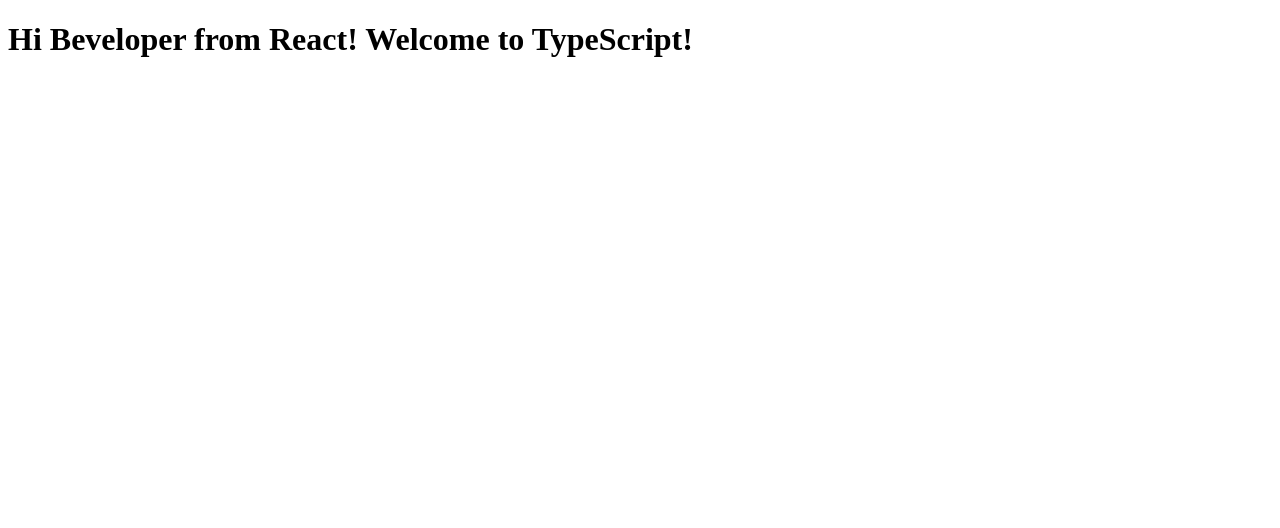
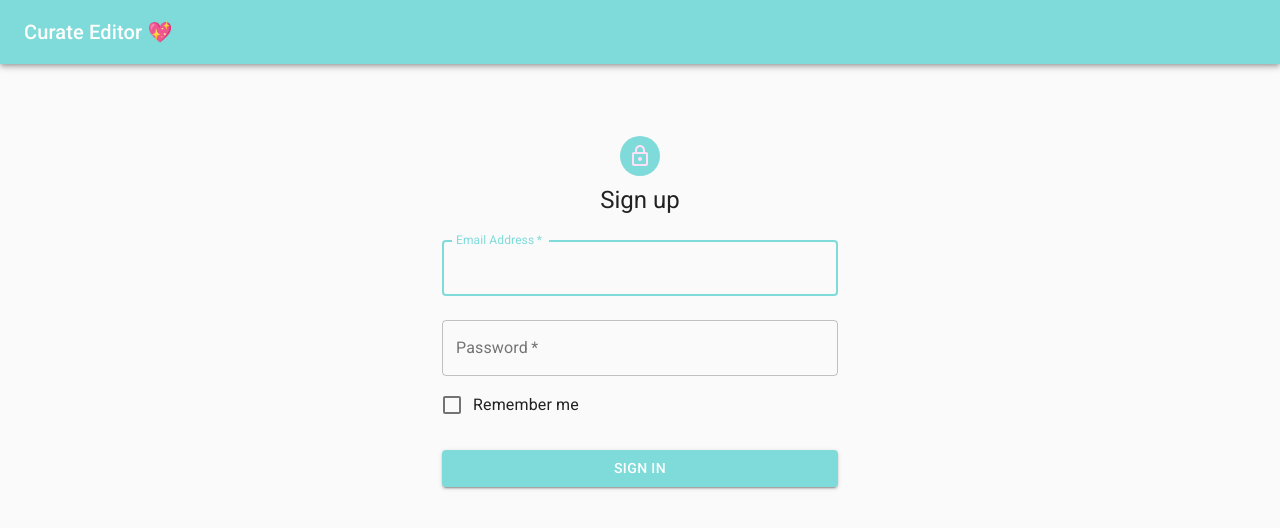
Before and after one commit to PranjalAgni/curate-editor, a React app in the folder packages/web/: page / in a window 1280 px wide. Shown: the top 528 px of the page. Built offline with nearby package versions, Linux system fonts and the light colour scheme.

Commit message:
:sparkles: added signup + theme + router

```diff
--- a/packages/web/package.json
+++ b/packages/web/package.json
@@ -11,8 +11,12 @@
   "author": "",
   "license": "ISC",
   "dependencies": {
+    "@material-ui/core": "^4.11.4",
+    "@material-ui/icons": "^4.11.2",
+    "@material-ui/styles": "^4.11.4",
     "react": "^17.0.2",
     "react-dom": "^17.0.2",
+    "react-router-dom": "^5.2.0",
     "webpack": "^5.35.1",
     "webpack-dev-server": "^3.11.2"
   },
@@ -24,8 +28,10 @@
     "@babel/preset-env": "^7.13.15",
     "@babel/preset-react": "^7.13.13",
     "@babel/preset-typescript": "^7.13.0",
+    "@types/material-ui": "^0.21.8",
     "@types/react": "^17.0.3",
     "@types/react-dom": "^17.0.3",
+    "@types/react-router-dom": "^5.1.7",
     "@typescript-eslint/eslint-plugin": "^4.22.0",
     "@typescript-eslint/parser": "^4.22.0",
     "babel-loader": "^8.2.2",
--- a/packages/web/src/App.tsx
+++ b/packages/web/src/App.tsx
@@ -1,14 +1,12 @@
+import CssBaseline from "@material-ui/core/CssBaseline";
 import React from "react";
+import AppRouter from "./router/index";
 
-export interface HelloWorldProps {
-  userName: string;
-  lang: string;
-}
-
-const App = ({ userName, lang }: HelloWorldProps) => (
-  <h1>
-    Hi {userName} from React! Welcome to {lang}!
-  </h1>
+const App = () => (
+  <>
+    <CssBaseline />
+    <AppRouter />
+  </>
 );
 
 export default App;
--- /dev/null
+++ b/packages/web/src/components/Navbar.tsx
@@ -0,0 +1,18 @@
+import React from "react";
+import AppBar from "@material-ui/core/AppBar";
+import Toolbar from "@material-ui/core/Toolbar";
+import Typography from "@material-ui/core/Typography";
+
+const Navbar = () => (
+  <div>
+    <AppBar position="static">
+      <Toolbar>
+        <Typography variant="h6" color="inherit">
+          Curate Editor 💖
+        </Typography>
+      </Toolbar>
+    </AppBar>
+  </div>
+);
+
+export default Navbar;
--- a/packages/web/src/index.html
+++ b/packages/web/src/index.html
@@ -2,8 +2,9 @@
 <html>
     <head>
         <meta charset="utf-8" />
-        <meta name="viewport" content="width=device-width, initial-scale=1" />
+        <meta name="viewport" content="minimum-scale=1, initial-scale=1, width=device-width" />
         <title>Curate Editor</title>
+        <link rel="stylesheet" href="https://fonts.googleapis.com/css?family=Roboto:300,400,500,700&display=swap" />
     </head>
     <body class="font-sans antialiased">
         <div id="root"></div>
--- a/packages/web/src/index.tsx
+++ b/packages/web/src/index.tsx
@@ -2,7 +2,4 @@
 import ReactDOM from "react-dom";
 import App from "./App";
 
-ReactDOM.render(
-  <App userName="Beveloper" lang="TypeScript" />,
-  document.getElementById("root")
-);
+ReactDOM.render(<App />, document.getElementById("root"));
--- /dev/null
+++ b/packages/web/src/router/AppRouter.tsx
@@ -0,0 +1,19 @@
+import { ThemeProvider } from "@material-ui/styles";
+import React from "react";
+import { HashRouter, Switch, Route } from "react-router-dom";
+import Navbar from "../components/Navbar";
+import Signup from "../ui/Signup";
+import theme from "../theme/index";
+
+const AppRouter = () => (
+  <ThemeProvider theme={theme}>
+    <Navbar />
+    <HashRouter>
+      <Switch>
+        <Route exact path="/" component={Signup} />
+      </Switch>
+    </HashRouter>
+  </ThemeProvider>
+);
+
+export default AppRouter;
--- /dev/null
+++ b/packages/web/src/router/index.ts
@@ -0,0 +1,3 @@
+import AppRouter from "./AppRouter";
+
+export default AppRouter;
--- /dev/null
+++ b/packages/web/src/theme/index.ts
@@ -0,0 +1,9 @@
+import { createMuiTheme } from "@material-ui/core";
+import palette from "./palette";
+
+// overrides and typography will eventually also be here
+const theme = createMuiTheme({
+  palette
+});
+
+export default theme;
--- /dev/null
+++ b/packages/web/src/theme/palette.ts
@@ -0,0 +1,14 @@
+export default {
+  primary: {
+    main: "#7fdbda",
+    light: "#ade498",
+    dark: "#251f44",
+    contrastText: "#fff"
+  },
+  secondary: {
+    main: "#ffe0f7",
+    light: "#fe91ca",
+    dark: "#d3dbff",
+    contrastText: "#fff"
+  }
+};
--- /dev/null
+++ b/packages/web/src/ui/Signup.tsx
@@ -0,0 +1,85 @@
+import React from "react";
+import {
+  Container,
+  Avatar,
+  Typography,
+  TextField,
+  Button,
+  FormControlLabel,
+  Checkbox
+} from "@material-ui/core";
+import { LockOutlined } from "@material-ui/icons";
+import { makeStyles } from "@material-ui/core/styles";
+
+const useStyles = makeStyles((theme) => ({
+  paper: {
+    marginTop: theme.spacing(8),
+    display: "flex",
+    flexDirection: "column",
+    alignItems: "center"
+  },
+  avatar: {
+    margin: theme.spacing(1),
+    backgroundColor: theme.palette.primary.main
+  },
+  form: {
+    width: "100%", // Fix IE 11 issue.
+    marginTop: theme.spacing(1)
+  },
+  submit: {
+    margin: theme.spacing(3, 0, 2)
+  }
+}));
+const Signup = () => {
+  const classes = useStyles();
+  return (
+    <Container component="main" maxWidth="xs">
+      <div className={classes.paper}>
+        <Avatar className={classes.avatar}>
+          <LockOutlined color="secondary" />
+        </Avatar>
+        <Typography component="h1" variant="h5">
+          Sign up
+        </Typography>
+        <form className={classes.form} noValidate>
+          <TextField
+            variant="outlined"
+            margin="normal"
+            required
+            fullWidth
+            id="email"
+            label="Email Address"
+            name="email"
+            autoComplete="email"
+            autoFocus
+          />
+          <TextField
+            variant="outlined"
+            margin="normal"
+            required
+            fullWidth
+            name="password"
+            label="Password"
+            type="password"
+            id="password"
+            autoComplete="current-password"
+          />
+          <FormControlLabel
+            control={<Checkbox value="remember" color="primary" />}
+            label="Remember me"
+          />
+          <Button
+            type="submit"
+            fullWidth
+            variant="contained"
+            color="primary"
+            className={classes.submit}
+          >
+            Sign In
+          </Button>
+        </form>
+      </div>
+    </Container>
+  );
+};
+export default Signup;
--- a/packages/web/webpack.config.js
+++ b/packages/web/webpack.config.js
@@ -45,7 +45,8 @@
     new webpack.HotModuleReplacementPlugin()
   ],
   devServer: {
-    hotOnly: true,
+    hot: true,
+    inline: true,
     host: "localhost",
     port: 3000,
     compress: true,
```
Also changed, not shown: packages/web/src/ui/Dashboard.tsx (added, +9 -0 lines), 1 other file (tests, documents, lock files or other folders).
